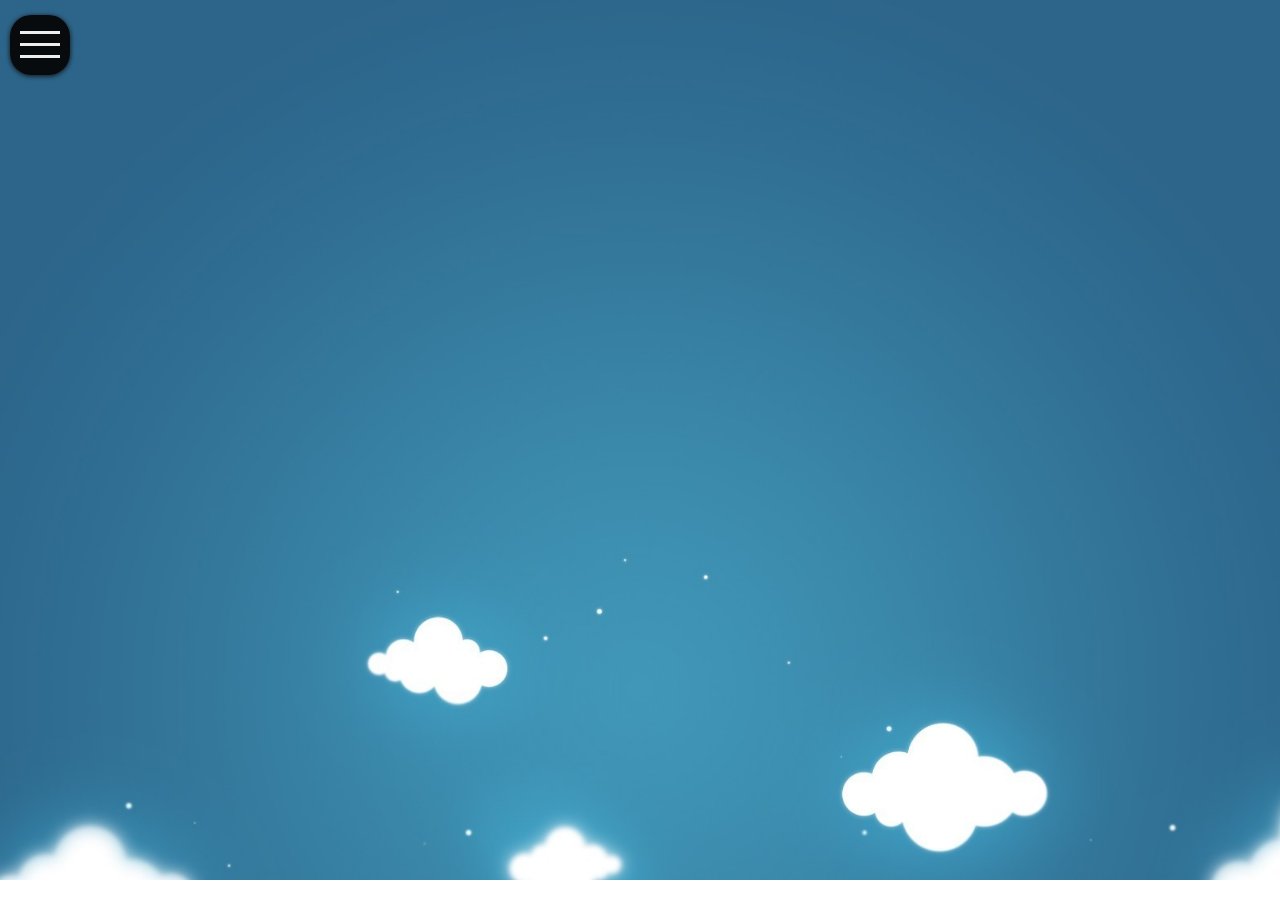
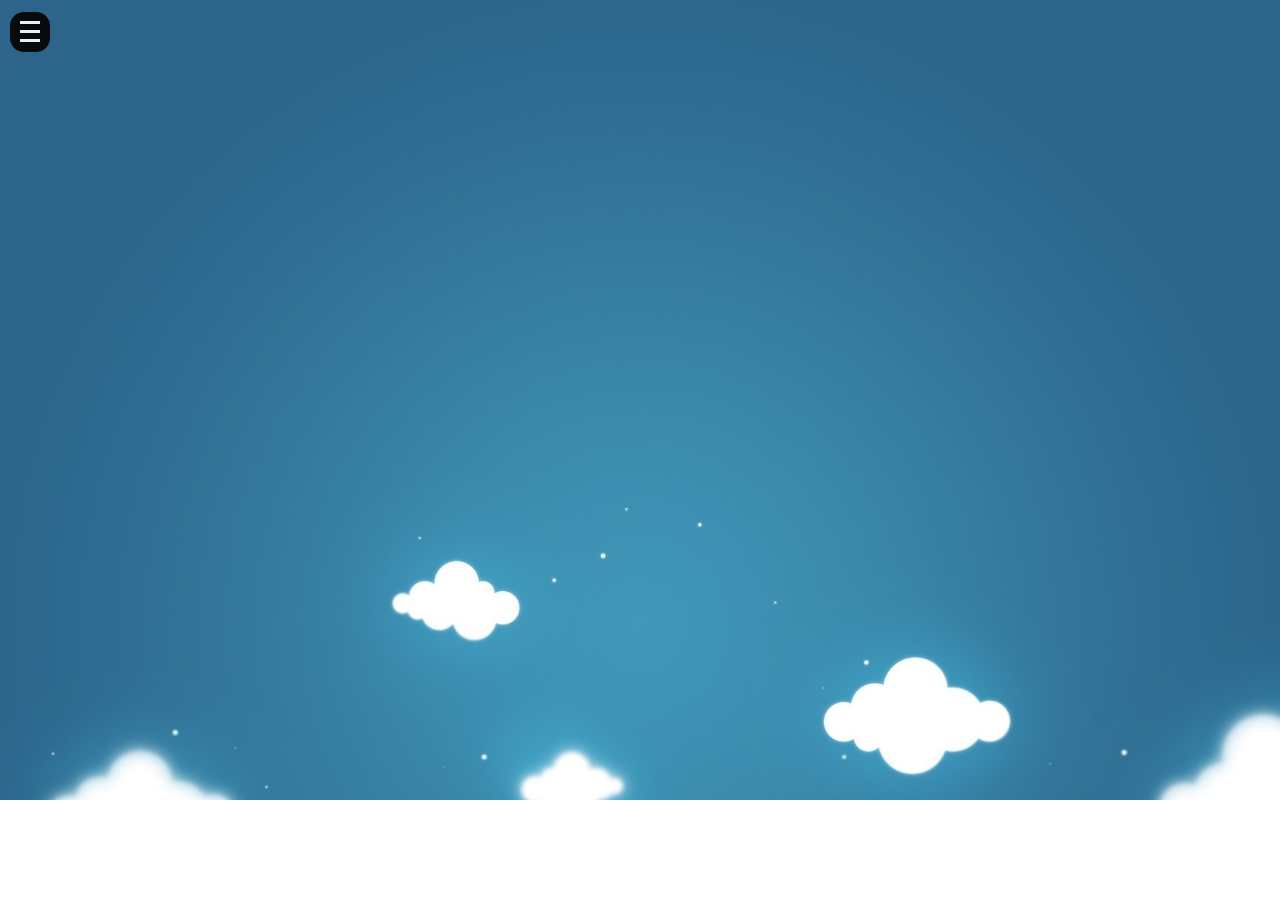
Before and after one commit to lococoder-tx/Portfolio-2021, a Next.js app: page / in a window 1280 px wide. Shown: the top 918 px of the page. Before the commit the page ends 880 px from the top, so only its background shows below. Built offline with nearby package versions, Linux system fonts and the light colour scheme.

Commit message:
tuned button and background image, need to add navbar fade in on click next

```diff
--- a/components/Nav.js
+++ b/components/Nav.js
@@ -6,6 +6,7 @@ const Nav = () => {
       <div className="navigation__button">
         <span className="navigation__icon"></span>
       </div>
+      <div className="navigation__bar"></div>
     </div>
   );
 };
--- a/pages/index.js
+++ b/pages/index.js
@@ -4,7 +4,9 @@ const index = () => {
   return (
     <>
       <Nav></Nav>
-      <div className="container home"></div>
+      <div className="container">
+        <div className="home"></div>
+      </div>
     </>
   );
 };
--- a/styles/_base.scss
+++ b/styles/_base.scss
@@ -11,8 +11,13 @@
 :root {
   //grid settings for home
   --sidebar-size: 8rem;
+
+  //darks
   --color-black: rgba(7, 7, 7, 0.95);
+  --color-black-nav-unfocus: rgba(7, 7, 7, 0.75);
   --color-grey-dark-1: rgb(27, 27, 27);
+
+  //lights
   --color-white: #eee;
 }
 
@@ -50,11 +55,11 @@ body {
 
 .container {
   display: grid;
-  grid-template-rows: 8rem 100vh;
+  grid-template-rows: 100vh 100vh;
   grid-template-columns:
     [sidebar-start] var(--sidebar-size) [sidebar-end center-start] repeat(
-      8,
-      [col-start] calc(calc(100vw - var(--sidebar-size)) / 8) [col-end]
+      9,
+      minmax(min-content, 22rem)
     )
     [center-end];
 }
--- a/styles/_layout.scss
+++ b/styles/_layout.scss
@@ -3,5 +3,13 @@
   background-position: center;
   background-size: cover;
 
+  // blur inset
+  //box-shadow: 0 0 2px 2px white inset;
+  transition: all 0.8s;
+  grid-row: 1 / 2;
   grid-column: 1 /-1;
+
+  &__blur {
+    filter: blur(3px);
+  }
 }
--- a/styles/_navigation.scss
+++ b/styles/_navigation.scss
@@ -1,21 +1,27 @@
 .navigation {
   &__button {
     background-color: var(--color-black);
-    width: 6rem;
-    height: 6rem;
-    top: 1.5rem;
+    width: 4rem;
+    height: 4rem;
+    top: 1.2rem;
     left: 1rem;
     position: fixed;
     border-radius: 35%;
+    z-index: 11;
 
-    box-shadow: 0px 1px 5px #111;
+    box-shadow: 0px 1px 5px var(--color-black-shadow);
+    transition: all 0.3s;
     cursor: pointer;
+
+    &:hover {
+      transform: scale(0.9);
+    }
   }
 
   &__icon {
     //relative to parent location
     position: relative;
-    margin-top: 2.8rem;
+    margin-top: 1.8rem;
     margin-left: 1rem;
     background-color: var(--color-white);
     display: inline-block;
@@ -23,7 +29,7 @@
     &,
     &::before,
     &::after {
-      width: 4rem;
+      width: 2rem;
       height: 3px;
       background-color: var(--color-white);
       display: inline-block;
@@ -38,22 +44,29 @@
     }
 
     &::before {
-      top: -1.2rem;
+      top: -0.9rem;
     }
 
     &::after {
-      top: 1.2rem;
+      top: 0.9rem;
     }
+
+    //add rotation for before, after icons
   }
 
   &__bar {
     opacity: 0;
     position: fixed;
     display: flex;
-    background-color: rgba($color: #000000, $alpha: 0.75);
-    width: 100%;
-    height: 6rem;
+    background-color: var(--color-black-nav-unfocus);
+    width: 5%;
+    height: 8rem;
     //for safe measure
-    z-index: 10;
+    z-index: 1;
+    transition: all 0.8s;
+
+    &:hover {
+      background-color: var(--color-black);
+    }
   }
 }
```
